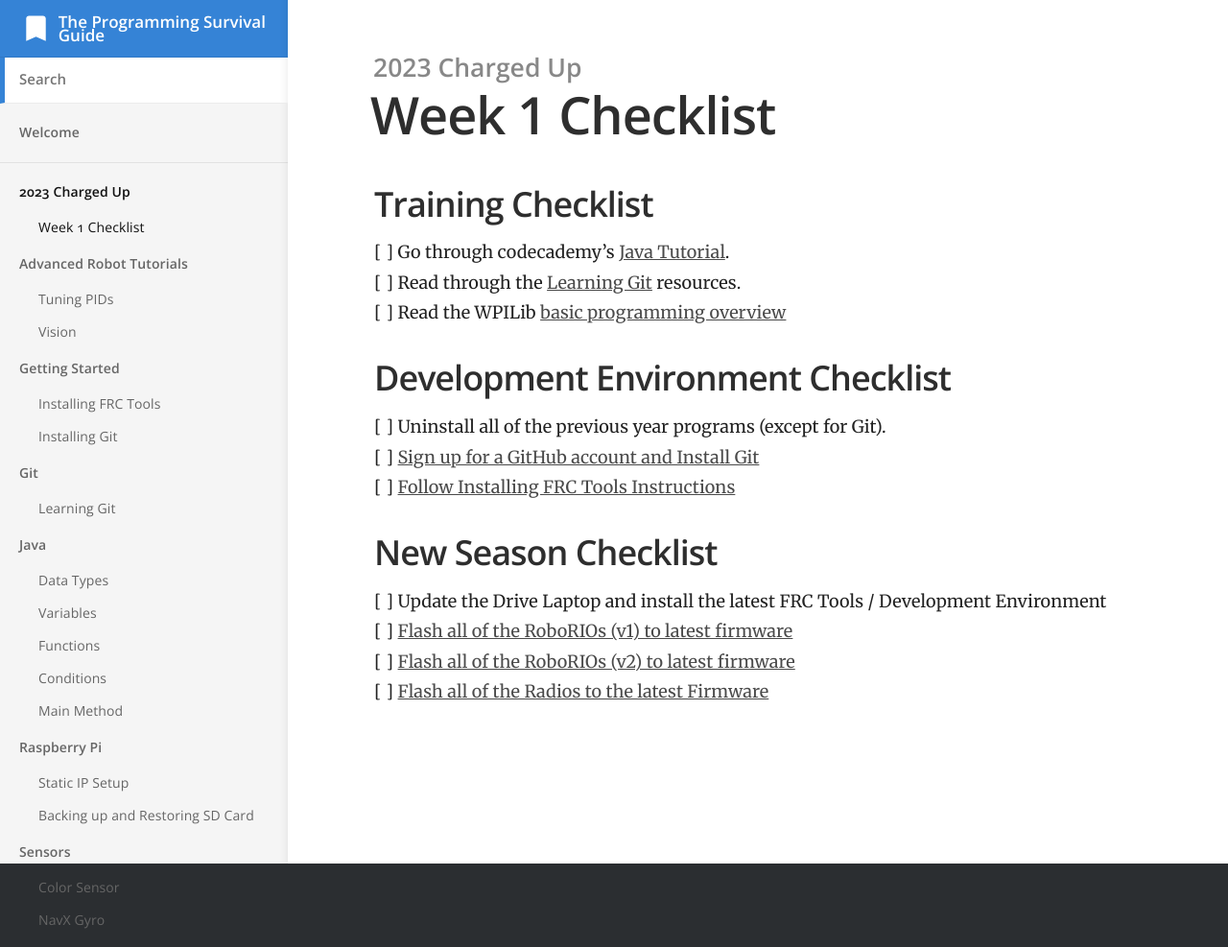
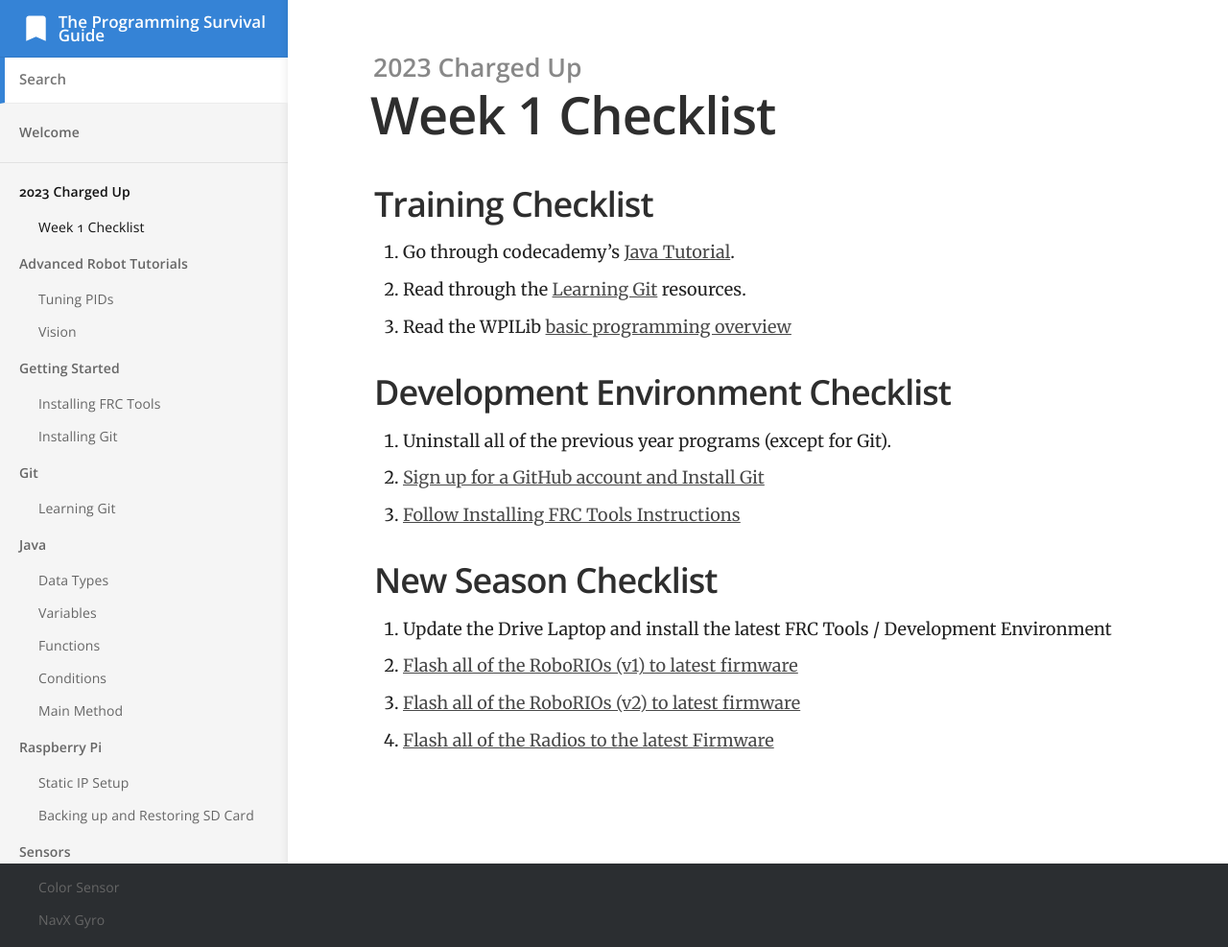
Before and after one commit to Team2445/The-Programming-Survival-Guide, a Jekyll site: the page built from _docs/2023-charged-up/week-1-checklist.md, in a window 1280 px wide. Shown: the whole page at 96% size. Built offline with Jekyll 4.4.1, drawn with Linux system fonts in a browser that asks for light colours; part of the change alters nothing that is shown.

Commit message:
fix typos

```diff
--- a/_docs/2023-charged-up/week-1-checklist.md
+++ b/_docs/2023-charged-up/week-1-checklist.md
@@ -4,17 +4,17 @@ category: 2023 Charged Up
 order: 1
 ---
 ## Training Checklist
-[ ] Go through codecademy's [Java Tutorial](https://www.codecademy.com/learn/learn-java).
-[ ] Read through the [Learning Git](https://team2445.github.io/The-Programming-Survival-Guide/git/learning-git/) resources.
-[ ] Read the WPILib [basic programming overview](https://docs.wpilib.org/en/latest/docs/software/wpilib-overview/index.html)
+1. Go through codecademy's [Java Tutorial](https://www.codecademy.com/learn/learn-java).
+2. Read through the [Learning Git](https://team2445.github.io/The-Programming-Survival-Guide/git/learning-git/) resources.
+3. Read the WPILib [basic programming overview](https://docs.wpilib.org/en/latest/docs/software/wpilib-overview/index.html)
 
 ## Development Environment Checklist
-[ ] Uninstall all of the previous year programs (except for Git).
-[ ] [Sign up for a GitHub account and Install Git](../getting-started/installing-frctools/)
-[ ] [Follow Installing FRC Tools Instructions](../getting-started/installing-git/)
+1. Uninstall all of the previous year programs (except for Git).
+2. [Sign up for a GitHub account and Install Git](../getting-started/installing-frctools/)
+3. [Follow Installing FRC Tools Instructions](../getting-started/installing-git/)
 
 ## New Season Checklist
-[ ] Update the Drive Laptop and install the latest FRC Tools / Development Environment
-[ ] [Flash all of the RoboRIOs (v1) to latest firmware](https://docs.wpilib.org/en/latest/docs/getting-started/getting-started-frc-control-system/imaging-your-roborio.html)
-[ ] [Flash all of the RoboRIOs (v2) to latest firmware](https://docs.wpilib.org/en/latest/docs/zero-to-robot/step-3/roborio2-imaging.html)
-[ ] [Flash all of the Radios to the latest Firmware](https://docs.wpilib.org/en/latest/docs/getting-started/getting-started-frc-control-system/radio-programming.html)
+1. Update the Drive Laptop and install the latest FRC Tools / Development Environment
+2. [Flash all of the RoboRIOs (v1) to latest firmware](https://docs.wpilib.org/en/latest/docs/getting-started/getting-started-frc-control-system/imaging-your-roborio.html)
+3. [Flash all of the RoboRIOs (v2) to latest firmware](https://docs.wpilib.org/en/latest/docs/zero-to-robot/step-3/roborio2-imaging.html)
+4. [Flash all of the Radios to the latest Firmware](https://docs.wpilib.org/en/latest/docs/getting-started/getting-started-frc-control-system/radio-programming.html)
```
Also changed, not shown: _docs/getting-started/installing-git.md (+1 -0 lines).
